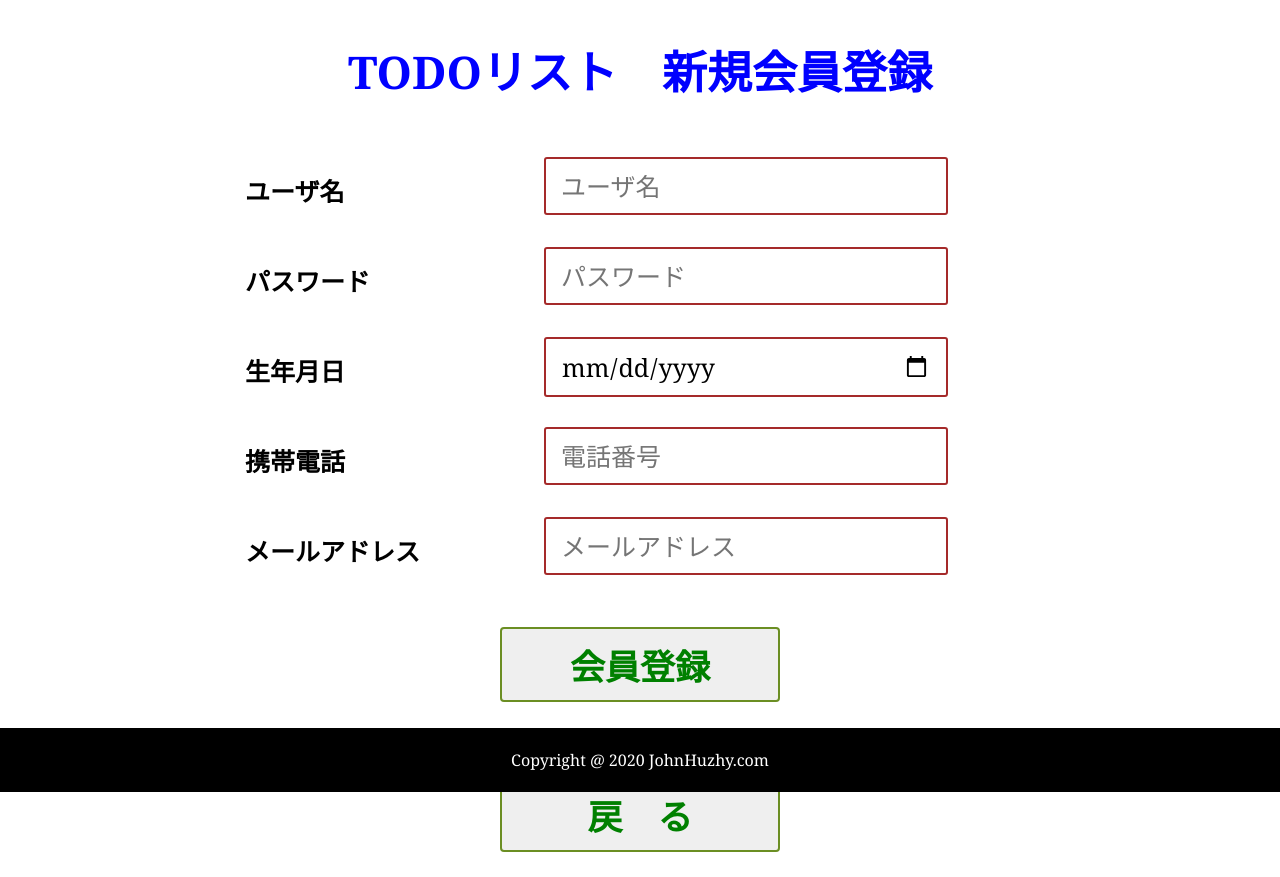
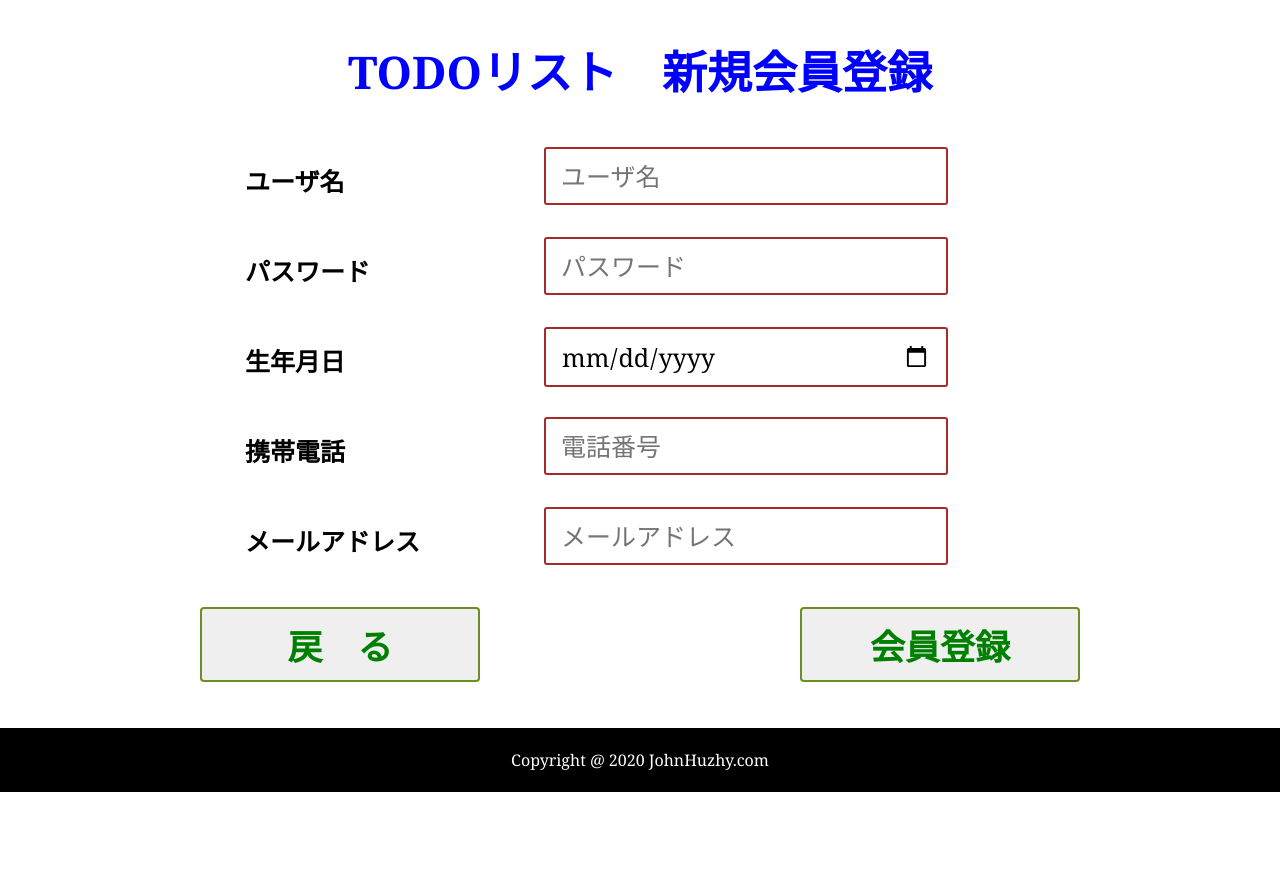
Before and after one commit to johnhuzhy/MyPythonExam, a Flask app: page /register_input in a window 1280 px wide. Shown: the part 100-977 px from the top of the page. After the commit the page ends 892 px from the top, so only its background shows below. Run offline with Flask 2, Linux system fonts and the light colour scheme.

Commit message:
画面表示修正

```diff
--- a/src/MyWeb/routes/register_route.py
+++ b/src/MyWeb/routes/register_route.py
@@ -1,4 +1,4 @@
-from flask import Flask, render_template, Blueprint, redirect, url_for
+from flask import Flask, render_template, Blueprint, redirect, url_for, request
 
 app = Blueprint('register', __name__)
 
@@ -8,6 +8,16 @@ def register_input():
     return render_template('register_input.html')
 
 
-@app.route('/register_back', methods=['get', 'post'])
-def register_back():
-    return redirect(url_for('home'))
+@app.route('/register', methods=['get', 'post'])
+def register():
+    if request.method == 'POST':
+        print(request.form)
+        if request.form.get('Exec') == '会員登録':
+            return render_template("top.html")
+        elif request.form.get('Back') == '戻\u3000る':
+            return redirect(url_for('home'))
+        else:
+            print('入力エラー')
+            return redirect(url_for('home'))
+    else:
+        return render_template('register_input.html')
--- a/src/MyWeb/static/register.css
+++ b/src/MyWeb/static/register.css
@@ -32,7 +32,7 @@
   font-size: 25px;
   font-weight: bold;
   padding: 5px;
-  top: 30px;
+  top: 20px;
   left: 200px;
 }
 .main > dl > dd {
@@ -46,7 +46,7 @@
   position: absolute;
   width: 370px;
   padding: 10px 15px;
-  top: 20px;
+  top: 10px;
   left: 60px;
   font-size: 25px;
   border-radius: 3px;
@@ -56,12 +56,23 @@
   box-shadow: 0 0 5px cadetblue;
   border: 3px solid red !important;
 }
-
-.main > form > p {
-  margin-top: 50px;
+.div2btn {
+  position: absolute;
+  width: 1200px;
   height: 100px;
 }
-.main .btn {
+.div2btn > aside:first-child {
+  float: left;
+  width: 600px;
+  height: 100%;
+}
+.div2btn > aside:last-child {
+  float: right;
+  width: 600px;
+  height: 100%;
+}
+
+.btn {
   display: block;
   width: 280px;
   border-radius: 4px;
@@ -71,10 +82,10 @@
   text-align: center;
   font-weight: bold;
   padding: 10px 30px;
-  margin: 0 auto;
+  margin: 20px auto;
 }
 
-.main .btn:hover {
+.btn:hover {
   color: whitesmoke;
   background-color: olivedrab;
 }
--- a/src/MyWeb/templates/register_input.html
+++ b/src/MyWeb/templates/register_input.html
@@ -23,10 +23,14 @@
     <dd><input type="email" name="email" placeholder="メールアドレス" form="register"/></dd>
   </dl>
   <form name="register" action="/register" method="post" id="register">
-    <p><input type="submit" class="btn" value="会員登録" /></p>
-  </form>
-  <form name="register_back" action="/register_back" method="post" id="register_back">
-    <p><input type="submit" class="btn" value="戻　る" /></p>
+    <div class="div2btn">
+      <aside>
+        <input type="submit" class="btn" name="Back" value="戻　る" />
+      </aside>
+      <aside>
+        <input type="submit" class="btn" name="Exec" value="会員登録" />
+      </aside>
+    </div>
   </form>
 </section>
 {% endblock %}
```
